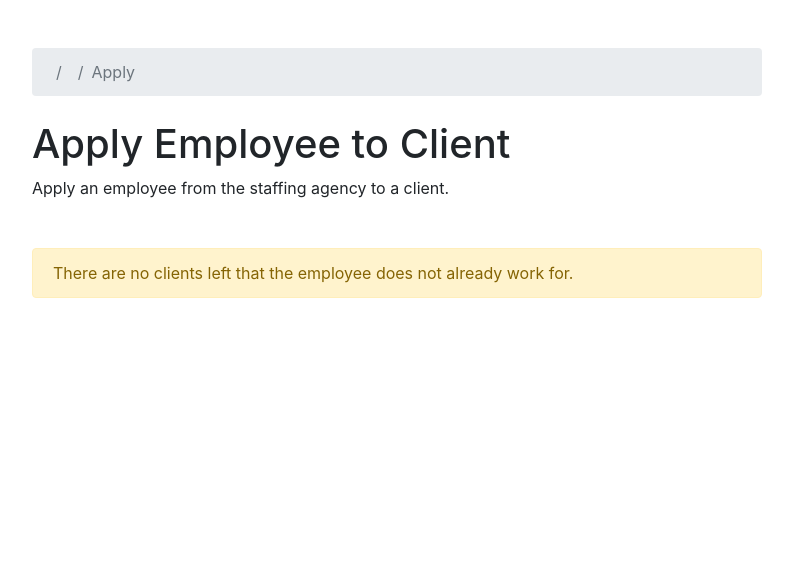
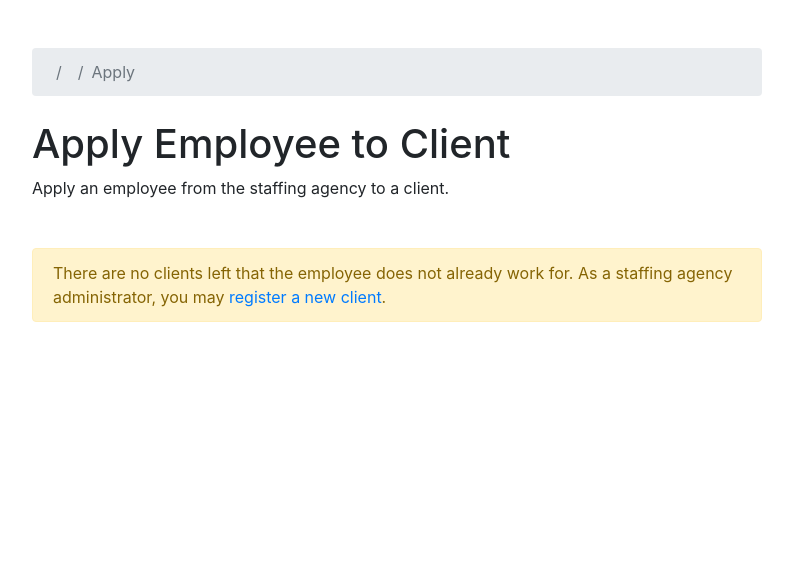
Before and after one commit to comp523-jarvis/timetracker-web, a Django app: template timetracker/vms/templates/vms/staffing-agency-employee-apply.html in a window 1280 px wide. Shown: the part 56-618 px from the top of the page, without its empty margins (243-1036 px from the left). Run offline with Django 3.2, Linux system fonts and the light colour scheme; the template is opened without the code that fills it, so the values that code supplies are empty; some libraries are stand-ins or nearby versions.

Commit message:
Add link to create clients from apply view.

```diff
--- a/timetracker/vms/templates/vms/staffing-agency-employee-apply.html
+++ b/timetracker/vms/templates/vms/staffing-agency-employee-apply.html
@@ -28,7 +28,7 @@
         </form>
       {% else %}
         <p class="alert alert-warning">
-          There are no clients left that the employee does not already work for.
+          There are no clients left that the employee does not already work for. As a staffing agency administrator, you may <a href="{% url 'vms:client-create' %}">register a new client</a>.
         </p>
       {% endif %}
     </div>
```
